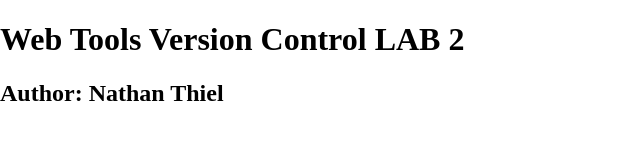
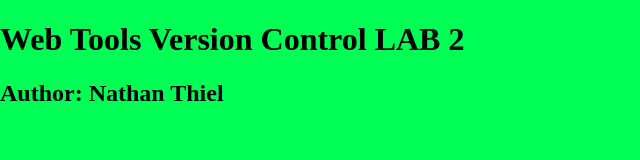
Before and after one commit to NathanThiel/Webtoolsgithubintrothiel, a plain HTML site: page index.html in a window 1280 px wide. Shown: the whole page, without its empty margins (0-640 px from the left). Drawn offline with nearby package versions, Linux system fonts and the light colour scheme.

Commit message:
On Bg branch changed color to green
used a shade of green for background.

```diff
--- a/_css/main.css
+++ b/_css/main.css
@@ -8,6 +8,7 @@ html {
   -webkit-text-size-adjust: 100%;
 }
 html, body  {
+	background-color: #00ff55;
 	margin: 0;
 }
 /* Correct `block` display not defined in IE 8/9.*/
```
